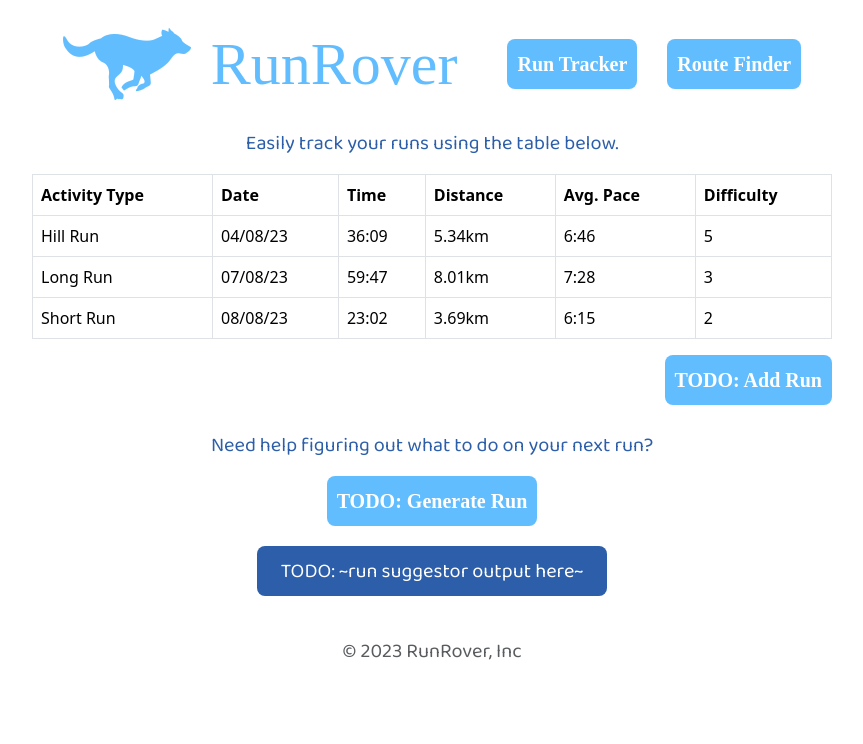
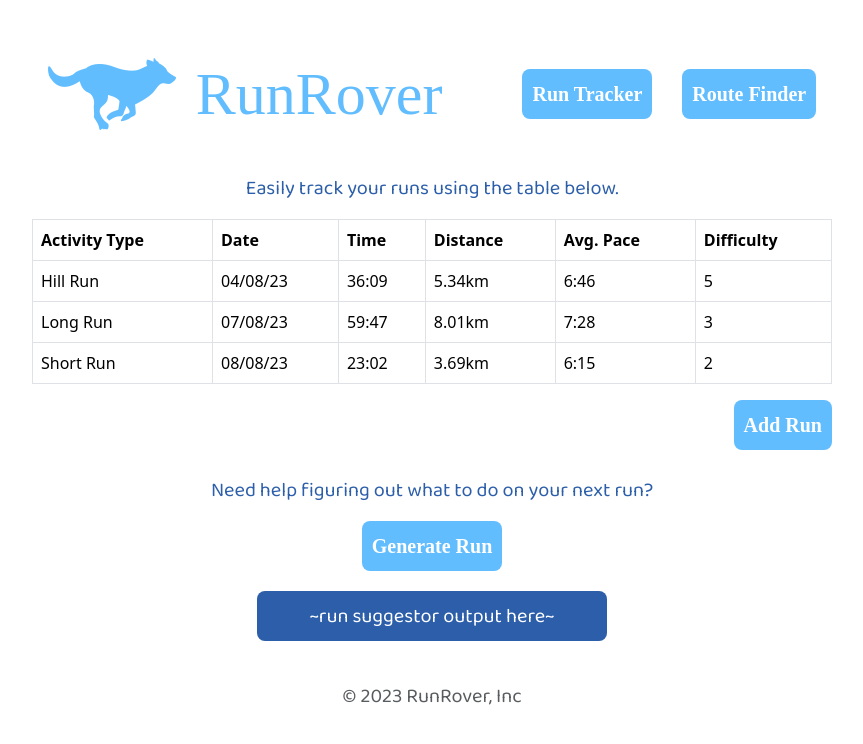
Before and after one commit to robinmatheson/RunRover, a Flask app: page / in a window 1280 px wide. Shown: the top 744 px of the page, without its empty margins (208-1071 px from the left). Run offline with Flask 3, Linux system fonts and the light colour scheme; some libraries are stand-ins or nearby versions; some web fonts are replaced.

Commit message:
removed TODO's from inside components

```diff
--- a/static/stylesheet.css
+++ b/static/stylesheet.css
@@ -27,6 +27,8 @@ p {
     display: flex;
     align-items: center;
     justify-content: center;
+    padding-top: 30px;
+    padding-bottom: 15px;
 }
 #headline-text {
     text-align: center;
--- a/templates/index.html
+++ b/templates/index.html
@@ -27,7 +27,9 @@
                     <div id="headline-text">
                         RunRover
                     </div>
-                    <button class="button" style="margin-left: 50px">Run Tracker</button>
+                    <!-- TODO -->
+                    <button class="button" style="margin-left: 80px">Run Tracker</button>
+                    <!-- TODO -->
                     <button class="button" style="margin-left: 30px">Route Finder</button>
                 </div>
             </div>
@@ -72,7 +74,8 @@
             </table>
 
             <div style="float:right">
-                <button class="button">TODO: Add Run</button>
+                <!-- TODO -->
+                <button class="button">Add Run</button>
             </div>
 
             <div>
@@ -80,9 +83,11 @@
             </div>
 
             <div style="text-align: center">
-                <button class="button">TODO: Generate Run</button>
+                <!-- TODO -->
+                <button class="button">Generate Run</button>
+                <!-- TODO -->
                 <p id="outputtext">
-                    TODO: ~run suggestor output here~
+                    ~run suggestor output here~
                 </p>
             </div>
         </div>
```
